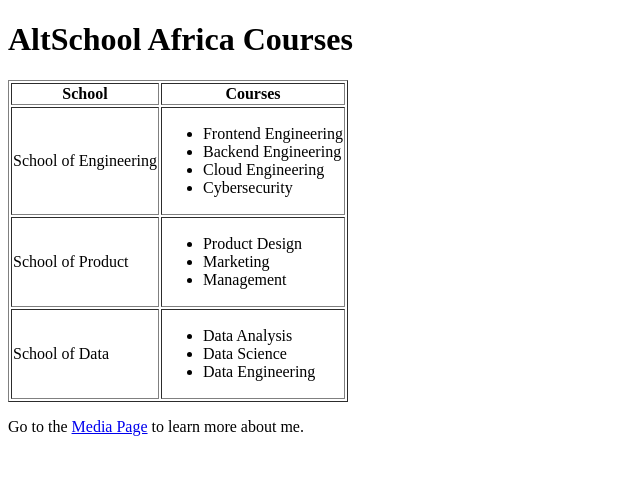
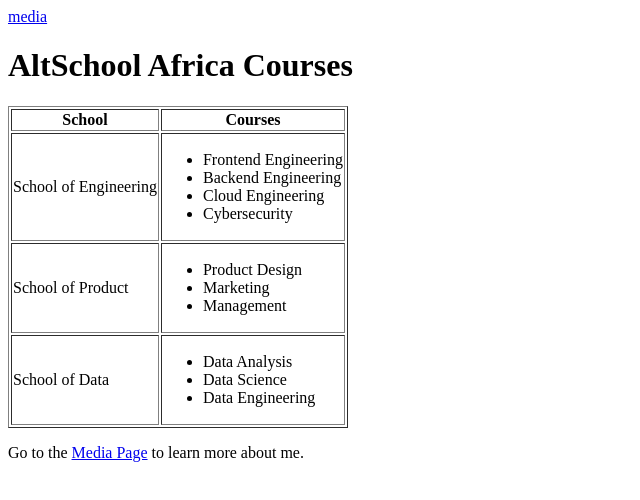
Before and after one commit to maryukpete1/ASSIGNMENT-2.0, a plain HTML site: page table.html in a window 1280 px wide. Shown: the whole page, without its empty margins (0-640 px from the left). Drawn offline with Linux system fonts and the light colour scheme.

Commit message:
assignment2

```diff
--- a/table.html
+++ b/table.html
@@ -6,6 +6,7 @@
     <title>AltSchool Africa Courses</title>
 </head>
 <body>
+    <a href = "index.html">media</a>
     <h1>AltSchool Africa Courses</h1>
     <table border="1">
         <thead>
```
Also changed, not shown: index.html (renamed from media.html, +1 -0 lines).
